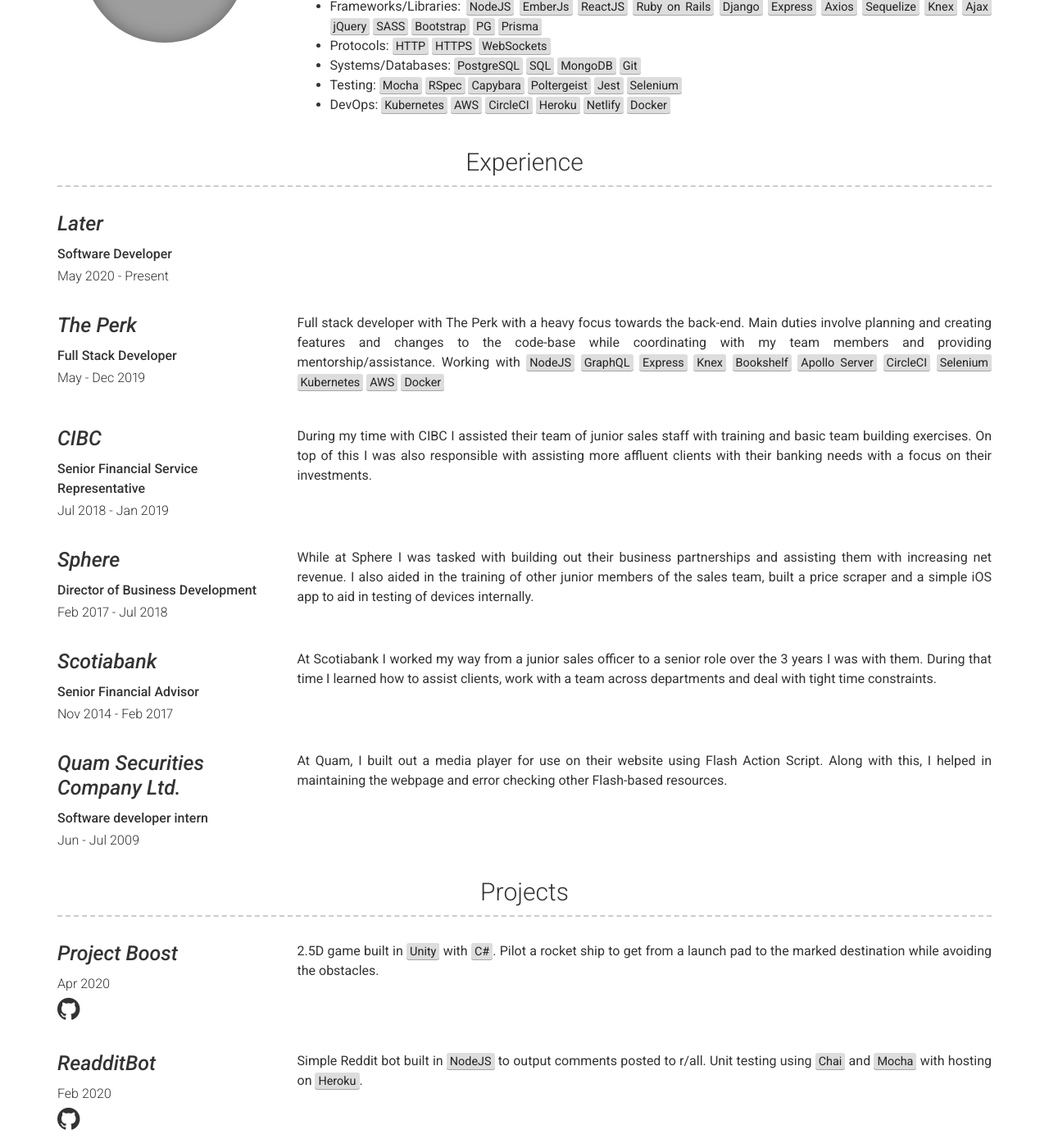
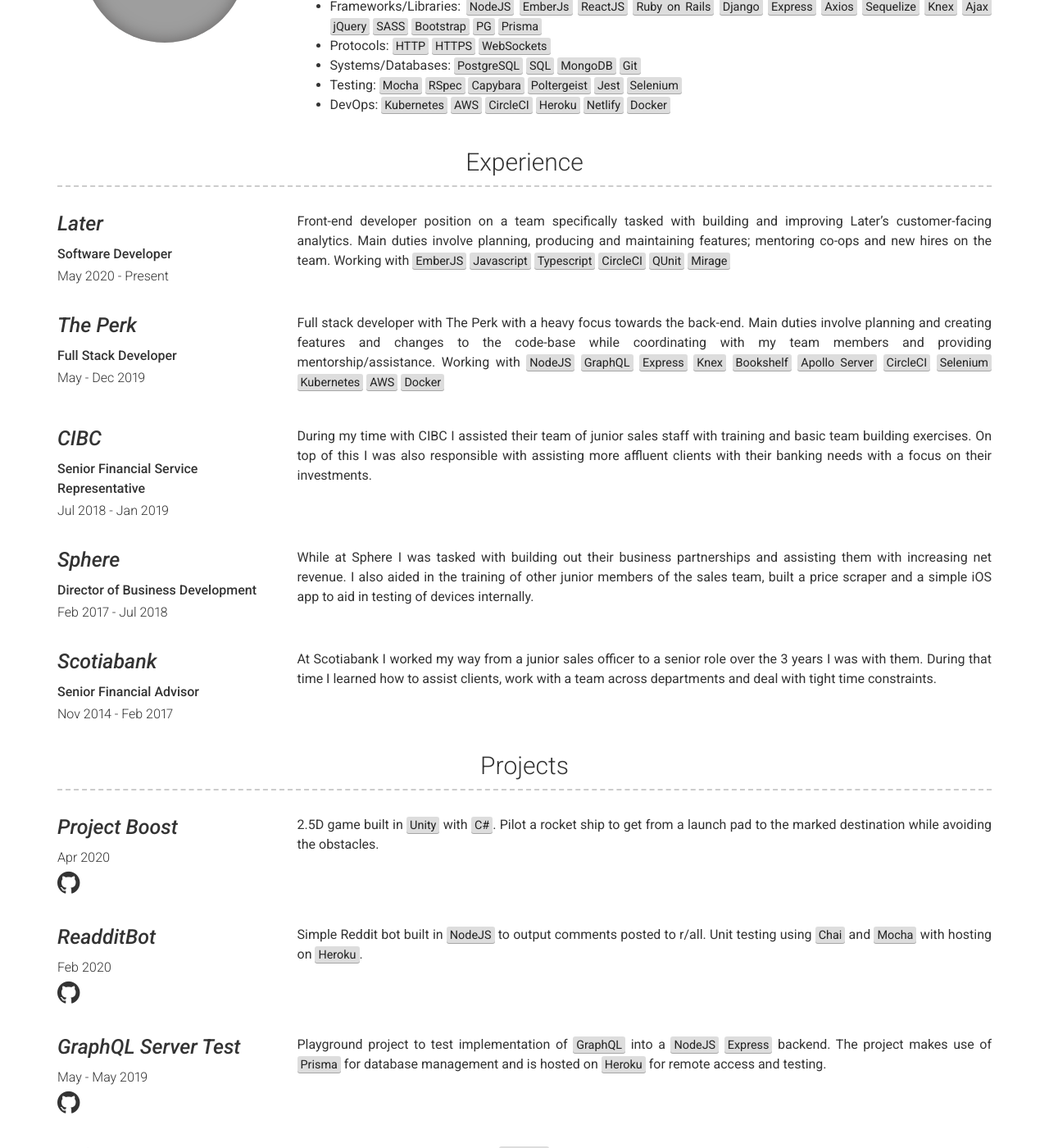
Before and after one commit to YvesDesjardins/YvesDesjardins.github.io, a Jekyll site: the page built from index.md, in a window 1280 px wide and 1400 px high, scrolled down 477 px. Shown: the whole window at 82% size. Built offline with Jekyll 4.4.1, drawn with Linux system fonts in a browser that asks for light colours; grey boxes are pictures that could not be loaded.

Commit message:
update experiences

```diff
--- a/_data/experience.yml
+++ b/_data/experience.yml
@@ -1,8 +1,9 @@
 - company: Later
-  link: later.com/
+  link: later.com
   job_title: Software Developer
   dates: May 2020 - Present
   description: | # this will include new lines to allow paragraphs
+    Front-end developer position on a team specifically tasked with building and improving Later's customer-facing analytics. Main duties involve planning, producing and maintaining features; mentoring co-ops and new hires on the team. Working with <mark>EmberJS</mark> <mark>Javascript</mark> <mark>Typescript</mark> <mark>CircleCI</mark> <mark>QUnit</mark> <mark>Mirage</mark>
 
 - company: The Perk
   link: getperk.co
@@ -31,10 +32,3 @@
   dates: Nov 2014 - Feb 2017
   description: | # this will include new lines to allow paragraphs
     At Scotiabank I worked my way from a junior sales officer to a senior role over the 3 years I was with them. During that time I learned how to assist clients, work with a team across departments and deal with tight time constraints.
-
-- company: Quam Securities Company Ltd.
-  link: quamnet.com
-  job_title: Software developer intern
-  dates: Jun - Jul 2009
-  description: | # this will include new lines to allow paragraphs
-    At Quam, I built out a media player for use on their website using Flash Action Script. Along with this, I helped in maintaining the webpage and error checking other Flash-based resources.
```
